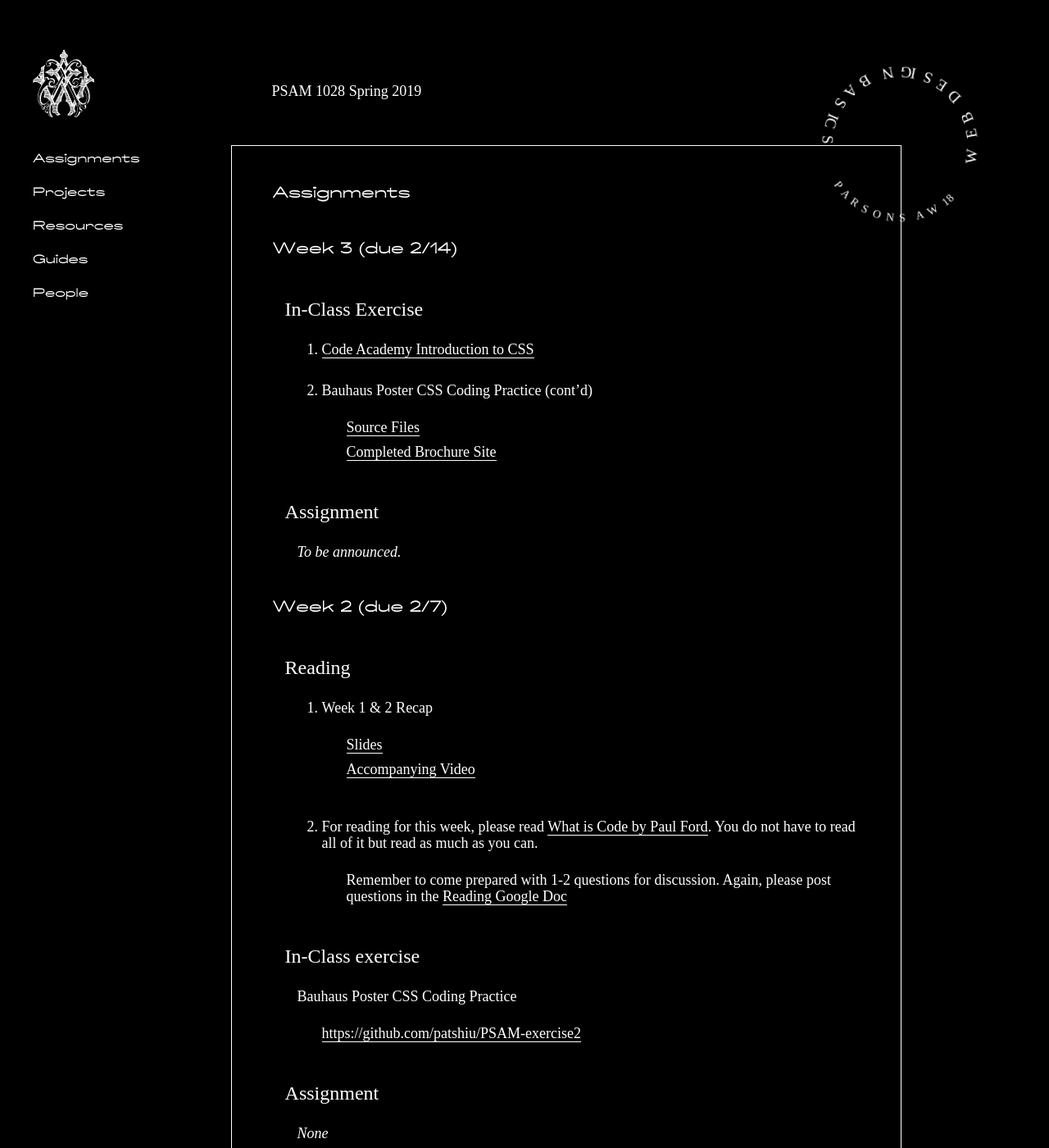
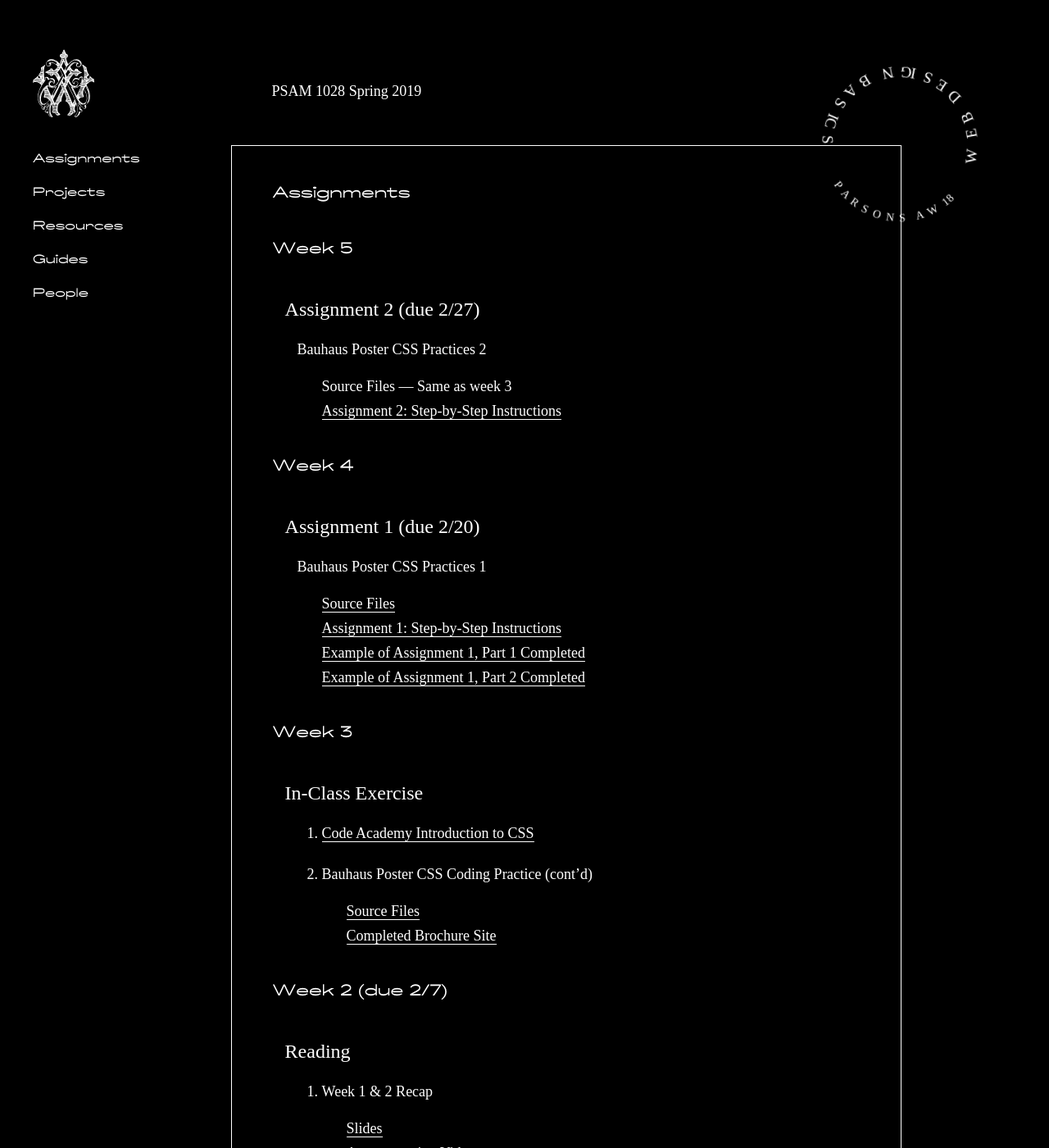
Before and after one commit to patshiu/spring2019webdesignbasics, a Jekyll site: the page built from _pages/assignments.md, in a window 1280 px wide and 1400 px high. Shown: the whole window at 82% size. Built offline with Jekyll 4.4.1, drawn with Linux system fonts in a browser that asks for light colours; nearby versions of some CDN libraries; our own code applies the rules of GitHub Pages for plain Markdown files.

Commit message:
Adding week3 & 4

```diff
--- a/_pages/assignments.md
+++ b/_pages/assignments.md
@@ -5,15 +5,28 @@ permalink: /assignments
 
 # Assignments
 
-## Week 3 (due 2/14)
+## Week 5
+#### Assignment 2 (due 2/27)
+* Bauhaus Poster CSS Practices 2
+  * Source Files — Same as week 3
+  * [Assignment 2: Step-by-Step Instructions](https://docs.google.com/document/d/1oU7tj7hXTf3xeO2fUdr_nV4E_dKtsnx1Uk6bTIHdOqs/edit?usp=sharing)
+
+## Week 4
+#### Assignment 1 (due 2/20)
+ * Bauhaus Poster CSS Practices 1
+   * [Source Files](https://github.com/patshiu/PSAM-exercise2)
+   * [Assignment 1: Step-by-Step Instructions](https://docs.google.com/document/d/1GWJ0zcIxQFyx7Iahg4i3unxbnNRZKNJWe99W65e5rqM/edit?usp=sharing)
+   * [Example of Assignment 1, Part 1 Completed](https://patshiu.github.io/PSAM-exercise2-text/)
+   * [Example of Assignment 1, Part 2 Completed](#)
+
+
+## Week 3
 #### In-Class Exercise
 1. [Code Academy Introduction to CSS](https://www.codecademy.com/learn)
 2. Bauhaus Poster CSS Coding Practice (cont'd)
   * [Source Files](https://github.com/patshiu/PSAM-exercise2)
   * [Completed Brochure Site](https://patshiu.github.io/PSAM-exercise2-done/)
 
-#### Assignment
-  * *To be announced.*
 
 ## Week 2 (due 2/7)
 #### Reading
```
